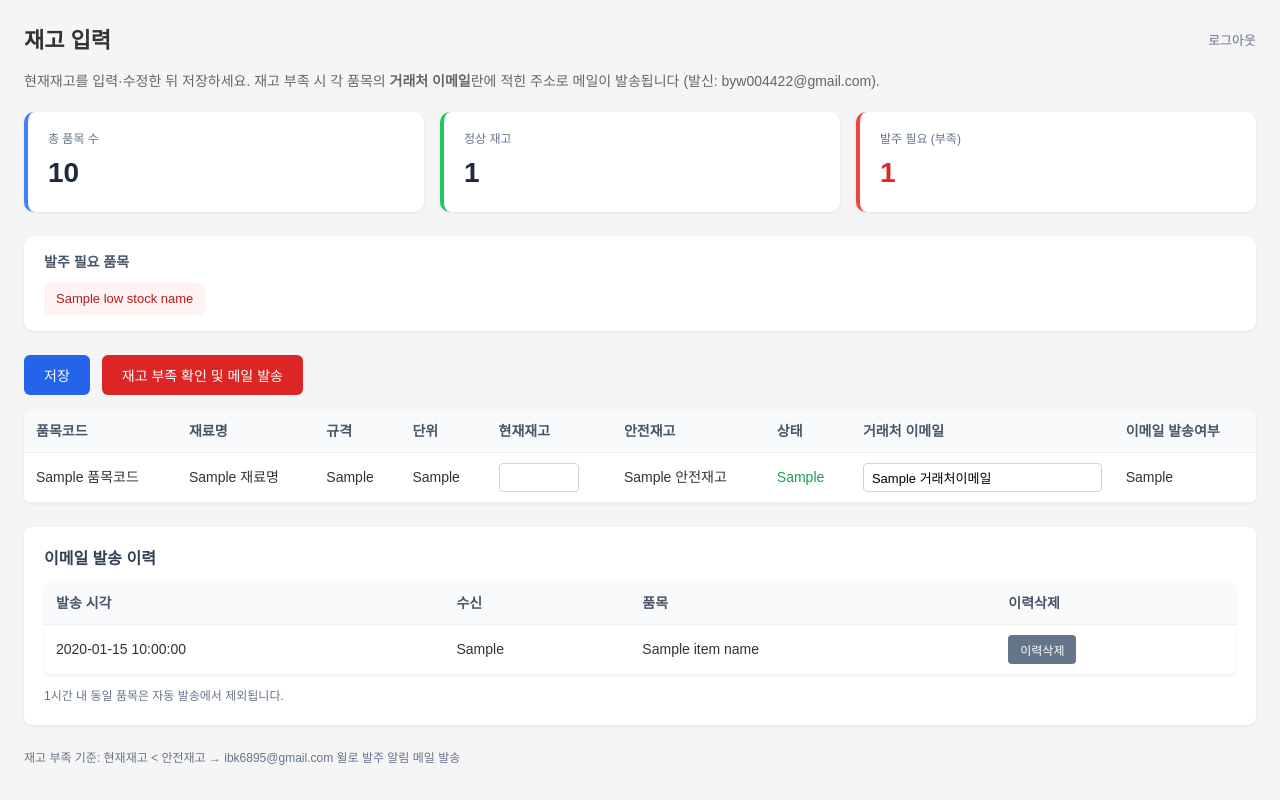
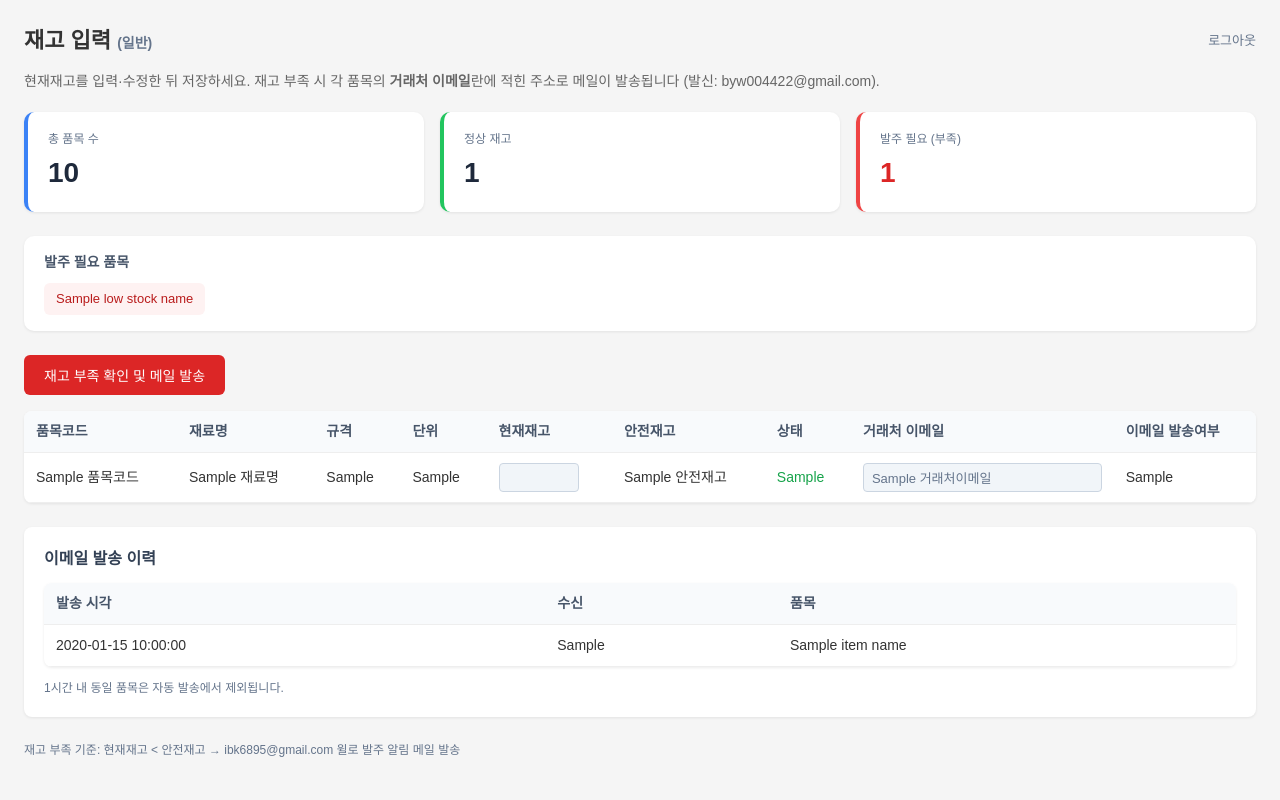
Before and after one commit to yw342/260312_mail, a Flask app: template templates/index.html in a window 1280 px wide. Run offline with Flask 3, Linux system fonts and the light colour scheme; the visitor is signed in with stand-in values (Sample User, id 1); the template is opened without the code that fills it: most values are stand-ins (such as "Sample title", 1, 10 or a date in 2020).

Commit message:
관리자/일반 계정 구분: 3082=일반, 3082!@=관리자, 이력삭제/재고·거래처 수정은 관리자만
Made-with: Cursor

```diff
--- a/app.py
+++ b/app.py
@@ -21,8 +21,9 @@ import inventory_alert as alert
 
 app = Flask(__name__)
 app.secret_key = os.environ.get("FLASK_SECRET_KEY", "inventory-app-secret-change-in-production")
-# 페이지 접속 비밀번호 (최초 접속 시 입력)
+# 페이지 접속: 3082=일반, 3082!@=관리자
 PAGE_PASSWORD = os.environ.get("PAGE_PASSWORD", "3082")
+ADMIN_PASSWORD = os.environ.get("ADMIN_PASSWORD", "3082!@")
 BASE_DIR = Path(__file__).resolve().parent
 EXCEL_PATH = Path(os.environ.get("INVENTORY_EXCEL_PATH", str(BASE_DIR / "domino_inventory_training.xlsx")))
 # 이메일 발송 이력: Supabase 사용 시 DB, 미설정 시 파일
@@ -338,9 +339,14 @@ def require_login():
 @app.route("/login", methods=["GET", "POST"])
 def login():
     if request.method == "POST":
-        password = request.form.get("password") or (request.get_json(silent=True) or {}).get("password") or ""
-        if str(password).strip() == PAGE_PASSWORD:
+        password = (request.form.get("password") or (request.get_json(silent=True) or {}).get("password") or "").strip()
+        if password == ADMIN_PASSWORD:
             session["authenticated"] = True
+            session["role"] = "admin"
+            return redirect(url_for("index"))
+        if password == PAGE_PASSWORD:
+            session["authenticated"] = True
+            session["role"] = "user"
             return redirect(url_for("index"))
         return render_template("login.html", error="비밀번호가 올바르지 않습니다.")
     return render_template("login.html", error=None)
@@ -349,7 +355,12 @@ def login():
 @app.route("/logout")
 def logout():
     session.pop("authenticated", None)
+    session.pop("role", None)
     return redirect(url_for("login"))
+
+
+def _is_admin():
+    return session.get("role") == "admin"
 
 
 @app.route("/")
@@ -357,7 +368,7 @@ def index():
     items = get_inventory_list()
     dashboard = get_dashboard(items)
     email_history = get_email_history_for_display(50)
-    return render_template("index.html", items=items, dashboard=dashboard, email_history=email_history)
+    return render_template("index.html", items=items, dashboard=dashboard, email_history=email_history, is_admin=_is_admin())
 
 
 def get_low_stock_from_items(items):
@@ -443,6 +454,8 @@ def save():
     updates = data.get("updates") if isinstance(data, dict) else []
     if not updates:
         return jsonify({"ok": False, "message": "updates 배열 필요"}), 400
+    if not _is_admin():
+        return jsonify({"ok": False, "message": "재고·거래처 이메일 수정은 관리자만 가능합니다."}), 403
     try:
         if USE_SUPABASE:
             update_inventory_supabase(updates)
@@ -498,7 +511,9 @@ def delete_email_history_record(record_id):
 
 @app.route("/delete-email-history", methods=["POST"])
 def delete_email_history():
-    """이메일 발송 이력 한 건 삭제. DB/파일 반영 후 이메일 발송여부에서 제외됨."""
+    """이메일 발송 이력 한 건 삭제. 관리자만 가능."""
+    if not _is_admin():
+        return jsonify({"ok": False, "message": "이력 삭제는 관리자만 가능합니다."}), 403
     data = request.get_json(force=True, silent=True) or {}
     record_id = (data.get("id") or "").strip() or data.get("id")
     if not record_id:
--- a/templates/index.html
+++ b/templates/index.html
@@ -50,13 +50,14 @@
     .email-history .history-table { min-width: 400px; }
     .btn-delete-history { padding: 6px 12px; font-size: 12px; background: #64748b; color: #fff; border: none; border-radius: 4px; cursor: pointer; }
     .btn-delete-history:hover { background: #475569; }
+    .readonly-field { background: #f1f5f9; color: #64748b; cursor: not-allowed; }
     .email-history .history-note { margin: 12px 0 0; font-size: 12px; color: #64748b; }
     .email-history .history-empty { color: #94a3b8; font-size: 14px; }
   </style>
 </head>
 <body>
   <div class="header-row">
-    <h1>재고 입력</h1>
+    <h1>재고 입력 {% if is_admin %}<span style="font-size:14px;color:#64748b;">(관리자)</span>{% else %}<span style="font-size:14px;color:#64748b;">(일반)</span>{% endif %}</h1>
     <a href="{{ url_for('logout') }}" class="logout-link">로그아웃</a>
   </div>
   <p class="sub">현재재고를 입력·수정한 뒤 저장하세요. 재고 부족 시 각 품목의 <strong>거래처 이메일</strong>란에 적힌 주소로 메일이 발송됩니다 (발신: byw004422@gmail.com).</p>
@@ -93,7 +94,7 @@
 
   <div id="msg"></div>
   <div class="bar">
-    <button type="button" class="btn btn-save" id="btnSave">저장</button>
+    {% if is_admin %}<button type="button" class="btn btn-save" id="btnSave">저장</button>{% endif %}
     <button type="button" class="btn btn-alert" id="btnAlert">재고 부족 확인 및 메일 발송</button>
   </div>
 
@@ -120,12 +121,12 @@
           <td>{{ it.규격 }}</td>
           <td>{{ it.단위 }}</td>
           <td>
-            <input type="number" min="0" step="1" data-row="{{ it.row }}" data-id="{{ it.id or '' }}" value="{{ it.현재재고 }}" class="input-current" />
+            <input type="number" min="0" step="1" data-row="{{ it.row }}" data-id="{{ it.id or '' }}" value="{{ it.현재재고 }}" class="input-current {{ 'readonly-field' if not is_admin else '' }}" {{ 'readonly' if not is_admin else '' }} />
           </td>
           <td>{{ it.안전재고 }}</td>
           <td class="{{ 'status-bad' if it.상태 == '발주 필요' else 'status-ok' }}">{{ it.상태 }}</td>
           <td>
-            <input type="email" class="input-email" data-row="{{ it.row }}" data-id="{{ it.id or '' }}" value="{{ it.거래처이메일 }}" placeholder="거래처 이메일" />
+            <input type="email" class="input-email {{ 'readonly-field' if not is_admin else '' }}" data-row="{{ it.row }}" data-id="{{ it.id or '' }}" value="{{ it.거래처이메일 }}" placeholder="거래처 이메일" {{ 'readonly' if not is_admin else '' }} />
           </td>
           <td class="{{ 'sent-recent' if it.이메일_발송여부 == '1시간 내 발송' else '' }}">{{ it.이메일_발송여부 }}</td>
         </tr>
@@ -144,7 +145,7 @@
             <th>발송 시각</th>
             <th>수신</th>
             <th>품목</th>
-            <th>이력삭제</th>
+            {% if is_admin %}<th>이력삭제</th>{% endif %}
           </tr>
         </thead>
         <tbody>
@@ -153,7 +154,7 @@
             <td>{{ h.sent_at }}</td>
             <td>{{ h.to }}</td>
             <td>{{ h.item_names | join(', ') }}</td>
-            <td><button type="button" class="btn-delete-history" data-id="{{ h.id }}">이력삭제</button></td>
+            {% if is_admin %}<td><button type="button" class="btn-delete-history" data-id="{{ h.id }}">이력삭제</button></td>{% endif %}
           </tr>
           {% endfor %}
         </tbody>
@@ -177,7 +178,9 @@
       el.style.display = "block";
     }
 
-    document.getElementById("btnSave").onclick = function () {
+    var btnSave = document.getElementById("btnSave");
+    if (btnSave) {
+      btnSave.onclick = function () {
         var rows = document.querySelectorAll(".table-wrap tbody tr");
         var updates = [];
         rows.forEach(function (tr) {
@@ -214,6 +217,7 @@
           })
           .catch(function () { showMsg("저장 요청 실패", true); });
       };
+    }
 
     document.getElementById("btnAlert").onclick = function () {
       this.disabled = true;
```
Lines whose indentation alone changed are shown as unchanged.
